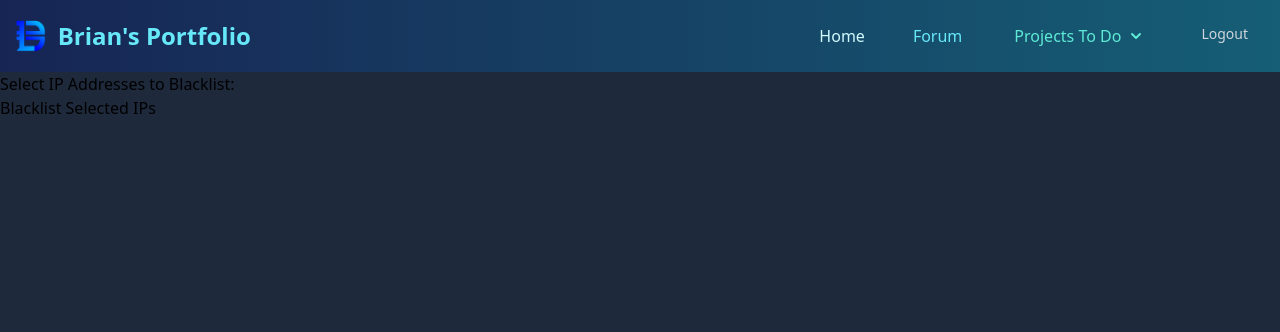
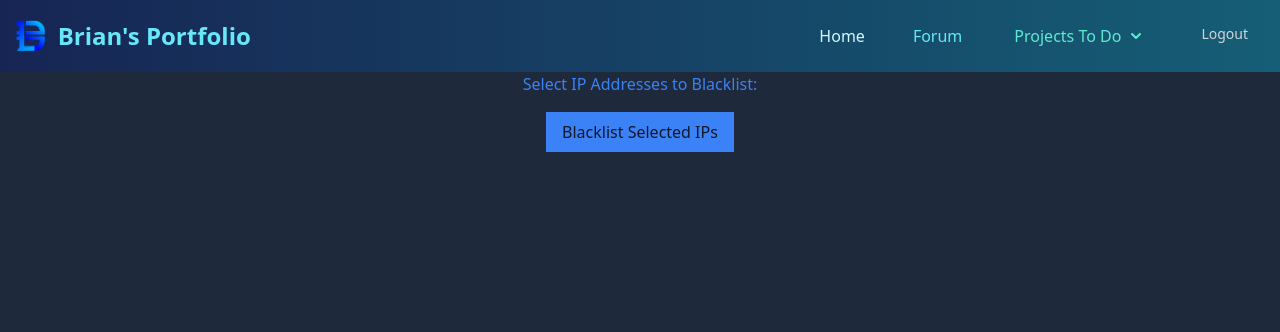
Before and after one commit to MacGuini/portfolio, a Django app: page /blacklist/ in a window 1280 px wide. Shown: the top 332 px of the page. Run offline with Django 4.2, Linux system fonts and the light colour scheme; the visitor is signed in with stand-in values (Sample User, id 1); some libraries are stand-ins or nearby versions.

Commit message:
blacklist in admin editable

```diff
--- a/accounts/models.py
+++ b/accounts/models.py
@@ -70,7 +70,7 @@
 		return f"{self.user} logged in from {self.ip} on {self.created}"
 
 class Blacklist(models.Model):
-	ip = models.GenericIPAddressField(editable=False)
+	ip = models.GenericIPAddressField()
 
 	created = models.DateTimeField(auto_now_add=True, editable=False)
 	id = models.UUIDField(default=uuid.uuid4, unique=True, primary_key=True, editable=False)
--- a/accounts/templates/accounts/blacklist.html
+++ b/accounts/templates/accounts/blacklist.html
@@ -2,10 +2,13 @@
 
 {% block content %}
 {% if request.user.is_superuser %}
-<form method="post">
-    {% csrf_token %}
-    {{ form.as_p }}
-    <button type="submit">Blacklist Selected IPs</button>
-</form>
+<div class="text-blue-500 text-center">
+    <form method="post">
+        {% csrf_token %}
+        {{ form.as_p }}
+        <button class="py-2 px-4 mt-4 bg-blue-500 text-slate-900" type="submit">Blacklist Selected IPs</button>
+    </form>
+</div>
+
 {% endif %}
 {% endblock content %}
```
Also changed, not shown: accounts/migrations/0008_alter_blacklist_ip.py (added).
